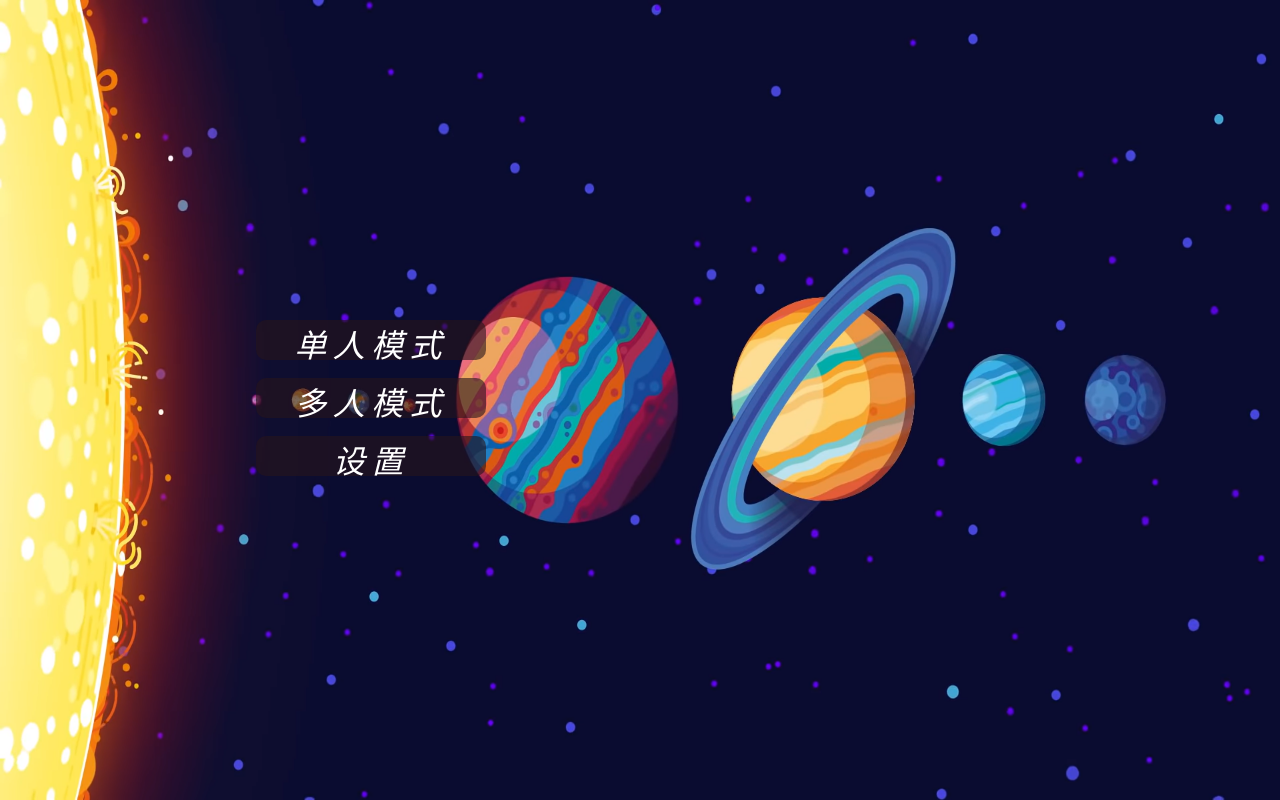
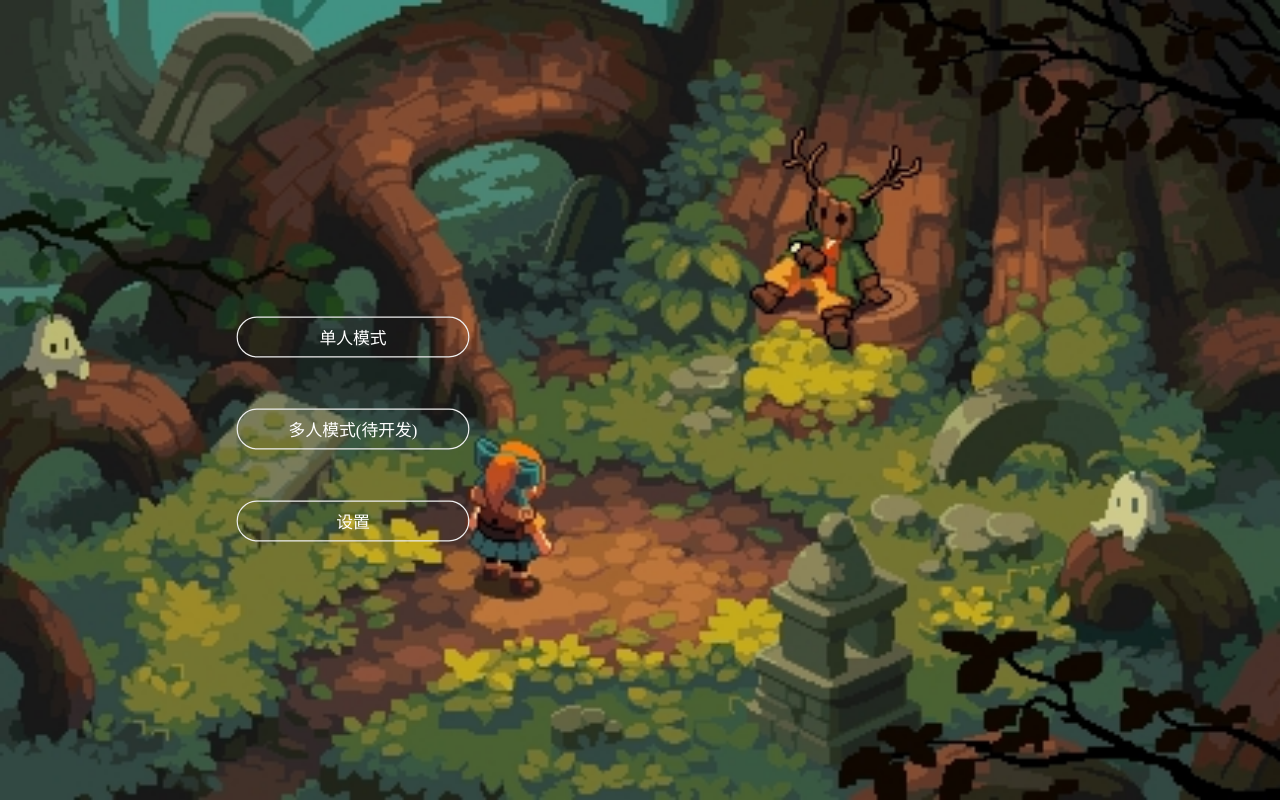
Before and after one commit to eisbre/django_game, a Django app: page / in a window 1280 px wide. Run offline with Django 4.2, Linux system fonts and the light colour scheme; some libraries are stand-ins or nearby versions.

Commit message:
finish menu

```diff
--- a/game/static/css/game.css
+++ b/game/static/css/game.css
@@ -22,12 +22,15 @@
 }
 
 /* 菜单 */
-
 .game-menu {
-    width: 100%;
-    height: 100%;
-    background-image: url("/static/img/menu/background.png");
-    background-size: 100% 100%;
+    /* width: 100vw;
+    height: 100vh;
+    background-color: #2c3e50; */
+    width: 100vw;
+    height: 100vh;
+    background-repeat: no-repeat;
+    background-image: url("/static/img/menu/background.jpg");
+    background-size: cover;
     user-select: none;
 }
 
@@ -39,19 +42,21 @@
 }
 
 .game-menu-field-item {
-    width: 18vw;
-    height: 5vh;
     color: white;
-    font-size: 4vh;
-    font-style: italic;
+    width: 15vw;
+    height: 4vh;
+    border: 1px solid #eee;
+    border-radius: 18px;
+    background-color: transparent;
+    font-size: 14px;
     cursor: pointer;
     text-align: center;
-    background-color: rgba(39, 21, 28, 0.6);
-    border-radius: 10px;
-    letter-spacing: 0.5vw;
+    line-height: 36px;
+    transform: scale(1.2);
+    transition: 100ms;
+    margin-bottom: 5vh;
 }
 
 .game-menu-field-item:hover {
-    transform: scale(1.2);
-    transition: 100ms;
+    box-shadow: 15px 15px 25px rgba(33, 44, 55, 0.5);
 }
--- a/game/static/js/dist/game.js
+++ b/game/static/js/dist/game.js
@@ -11,7 +11,7 @@ class GameMenu {
                     <br>
 
                     <div class="game-menu-field-item game-menu-field-item-multi-mode">
-                        多人模式
+                        多人模式(待开发)
                     </div>
 
                     <br>
--- a/game/static/js/src/menu/zbase.js
+++ b/game/static/js/src/menu/zbase.js
@@ -11,7 +11,7 @@ class GameMenu {
                     <br>
 
                     <div class="game-menu-field-item game-menu-field-item-multi-mode">
-                        多人模式
+                        多人模式(待开发)
                     </div>
 
                     <br>
```
Also changed, not shown: game/static/img/menu/background.jpg (added), game/static/img/menu/background.png (deleted).
